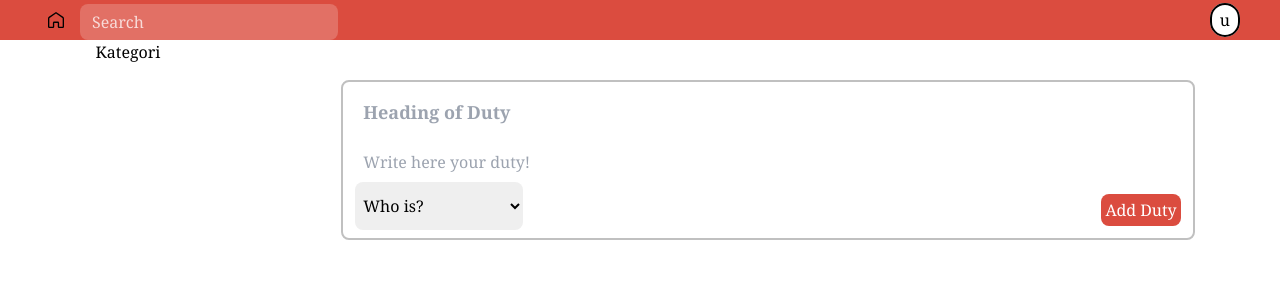
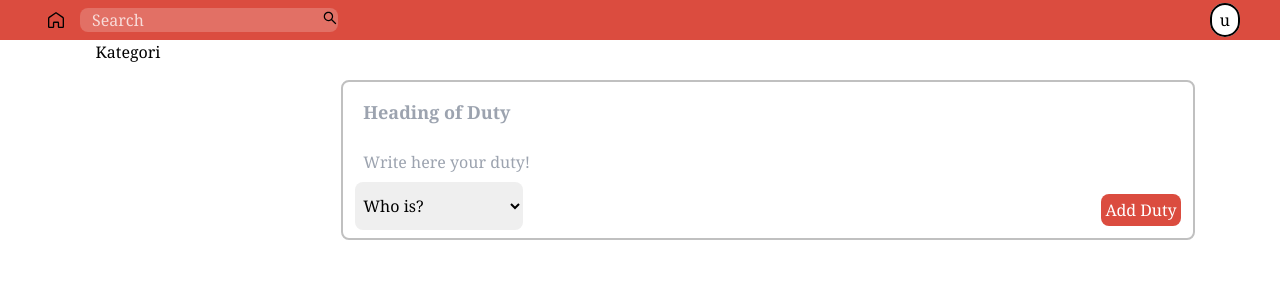
Before and after one commit to bimser-intern/todosaurus, a React (Create React App) app: page / in a window 1280 px wide. Shown: the top 300 px of the page. Built offline with nearby package versions, Linux system fonts and the light colour scheme.

Commit message:
a taglerinin yönlendirmeleri iptal edildi. Homepage ve profile page oluşturulduktan sonra yönlendirilme yapılacaktır.

```diff
--- a/src/components/Headbar.js
+++ b/src/components/Headbar.js
@@ -1,6 +1,8 @@
 import React from 'react'
 import { useState } from 'react';
 import { GrHomeRounded } from 'react-icons/gr'
+import {AiOutlineSearch} from 'react-icons/ai'
+
 
 
 
@@ -8,13 +10,16 @@ function Headbar() {
     const [filterText, setFilterText] = useState("");
 
     const handleClick = ((e) => setFilterText(e.target.value));
+
+
     return (
         <>
             <div className='flex justify-between h-10  bg-buttonColor'>
                 <div className=' mt-1 flex justify-between'>
-                    <a href='http://localhost:3001/' className='mt-2 ml-12 h-6 '>
-                        <GrHomeRounded/>
+                    <a href='#/' className='mt-2 ml-12 h-6 '>
+                        <GrHomeRounded />
                     </a>
+                    <div className='mt-1'>
                         <input
                             className=' ml-4 rounded-lg bg-inputbg  text-white placeholder-placeholder placeholder-opacity-75 pl-3'
                             placeholder='Search'
@@ -22,11 +27,12 @@ function Headbar() {
                             name="search"
                             onChange={handleClick}
                         />
-                    <span className='invisible'>{filterText}</span>
+                        <button className='bg-inputbg rounded-lg -m-4 pb-1'><AiOutlineSearch/></button>
+                    </div>
                 </div>
                 <div className='mt-2 mr-10 ' >
                     <a
-                        href='http://localhost:3001/'
+                        href='#/'
                         className=' p-1 pl-2 pr-2  text-blue-600 hover:text-white border-2 rounded-full bg-profileButton'>
                         u
                     </a>
--- a/src/components/List.js
+++ b/src/components/List.js
@@ -31,7 +31,6 @@ function List() {
     const [headDuty, setHeadDuty] = useState("");
     const [duty, setDuty] = useState("");
     const [selectPerson, setSelectPerson] = useState("");
-    const [check, setCheck] = useState("");
     const [list, setList] = useState([]);
 
 
@@ -75,7 +74,7 @@ function List() {
                         <option value='Ozgur Tipirdamaz'>Ozgur Tipirdamaz</option>
                     </select>
 
-                    <button className='addDuty text-white m-3 text-profileButton  bg-buttonColor p-1 rounded-lg mb-1 ' onClick={() => setList([...list, { id: Date.now(), duty: duty, headDuty: headDuty, selectPerson: selectPerson }], setDuty(""), setHeadDuty(""))}  >Add Duty</button>
+                    <button className='addDuty text-white m-3 text-profileButton  bg-buttonColor p-1 rounded-lg mb-1 ' onClick={() => setList([...list, { id: Date.now(),  duty: duty, headDuty: headDuty, selectPerson: selectPerson }], setDuty(""), setHeadDuty(""))}  >Add Duty</button>
                 </div>
             </div>
             <div id='bottomDiv' className='w-5/6 h-40 m-auto mt-10'>
```
Lines whose indentation alone changed are shown as unchanged.
